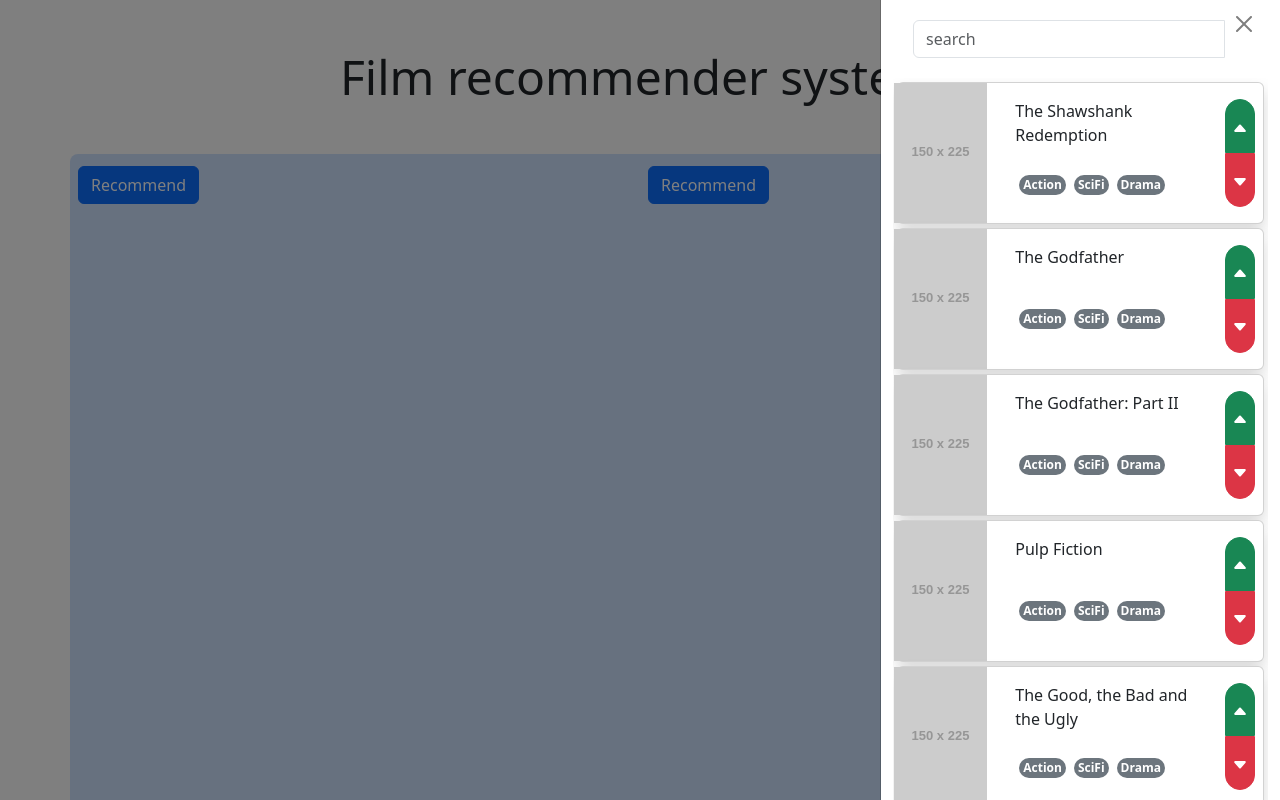
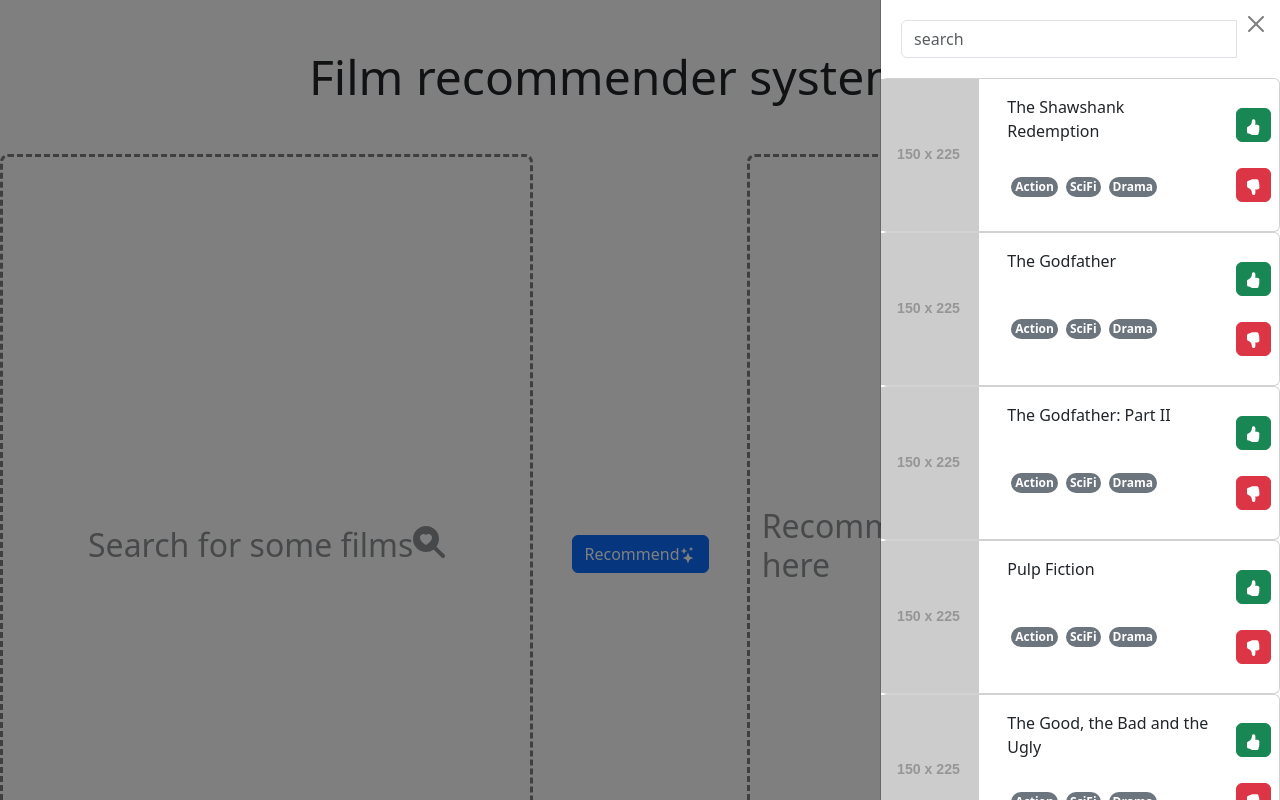
Before and after one commit to rat-nick/deepRec-frontend, a React (Create React App) app: page / in a window 1280 px wide. Both pictures are taken after a click on the button 1243 px from the left and 85 px from the top of the page. Shown: the top 800 px of the page. Built offline with nearby package versions, Linux system fonts and the light colour scheme.

Commit message:
restructured item lists

```diff
--- a/src/App.css
+++ b/src/App.css
@@ -32,7 +32,12 @@
   from {
     transform: rotate(0deg);
   }
+
   to {
     transform: rotate(360deg);
   }
 }
+
+.border-dashed {
+  border-style: dashed !important;
+}
--- a/src/App.js
+++ b/src/App.js
@@ -1,16 +1,65 @@
-import React, { useState } from 'react';
+import React, { useEffect, useState } from 'react';
 import 'bootstrap/dist/css/bootstrap.css';
 import ItemList from './components/ItemList/ItemList';
 import films from './movies.json';
 import "bootstrap/dist/js/bootstrap.bundle.min";
-import { Search } from 'react-bootstrap-icons';
+import { Search, SearchHeartFill, Stars } from 'react-bootstrap-icons';
+import './App.css';
+
+
 
 function App() {
-  const [searchResults, setSearchResults] = useState(films.slice(0, 10))
-  const [liked, setLiked] = useState([])
-  const [disliked, setDisliked] = useState([])
+  const [searchResults, setSearchResults] = useState(films.slice(0, 20))
   const [preferences, setPreferences] = useState([])
   const [recommendations, setRecommendations] = useState([])
+
+  let preferenceList =
+    <h4 className="col-12 col-md d-flex align-items-center border-dashed justify-content-center border border-black border-3 rounded-3 opacity-50 ">
+      <p className='justify-content-center h2 d-flex'>
+        Search for some films <SearchHeartFill />
+      </p>
+    </h4 >
+  if (preferences.length > 0) {
+    preferenceList =
+      <div className="col-12 col-md my-2 vh-100">
+        <ItemList
+          items={[...preferences]}
+          onItemRemove={(item) => {
+            item.status = 0;
+            setPreferences(prev => prev.filter(x => x !== item));
+          }}>
+        </ItemList>
+      </div>
+  }
+
+  let recomendationsList =
+    <h4 className="col-12 col-md d-flex align-items-center justify-content-center border border-dashed border-black border-3 rounded-3 opacity-50">
+      <div className='justify-content-center h2 d-flex'>
+        Recommendations appear here <Stars />
+      </div>
+    </h4>
+  if (recommendations.length > 0) {
+    recomendationsList =
+      <div className='col-12 col-md vh-100'>
+        <ItemList
+          items={recommendations}
+          className='overflow-auto'
+          onItemLike={(item) => {
+            item.status = 1;
+            setPreferences([item, ...preferences]);
+            setRecommendations(prev => prev.filter(x => x !== item))
+          }}
+          onItemDislike={(item) => {
+            item.status = -1;
+            setPreferences([item, ...preferences])
+            setRecommendations(prev => prev.filter(x => x !== item))
+          }}></ItemList>
+      </div>
+  }
+
+
+
+
 
   return (
     <div className="container-fluid m-0 p-0">
@@ -20,14 +69,14 @@
         data-bs-toggle="offcanvas"
         data-bs-target="#searchPanel"
         aria-controls="offcanvasExample">
-      <Search className='fw-bold display-6'/>
+        <Search className='fw-bold display-6' />
       </button>
-    <div className="container-xl">
+      <div className="container-xxl m-auto">
         <div className="row my-5 text-center align-content-center justify-content-center display-5">
           Film recommender system
         </div>
-      <div className="row rounded-3 bg-primary-subtle">
 
+        {/* Search Panel Off Canvas */}
         <div className="offcanvas offcanvas-end " tabIndex="-1" id='searchPanel' aria-labelledby="offcanvasLabel">
           <div className='offcanvas-header'>
 
@@ -37,41 +86,47 @@
             </div>
           </div>
           <ItemList
-            id = "searchResults"
-            className='offcanvas-body overflow-scroll'
+            id="searchResults"
+            className='offcanvas-body overflow-scroll '
             items={[...searchResults].filter(x =>
               !preferences.includes(x) &&
               !recommendations.includes(x)
               //|| Boolean(1)
             )
             }
-            positiveAction={(item) => { item.status = 1; setPreferences([item, ...preferences]) }}
-            negativeAction={(item) => { item.status = -1; setPreferences([item, ...preferences]) }}
+            onItemLike={(item) => {
+              item.status = 1;
+              setPreferences([item, ...preferences])
+              setSearchResults(prev => prev.filter(x => x !== item))
+            }}
+            onItemDislike={(item) => {
+              item.status = -1;
+              setPreferences([item, ...preferences])
+              setSearchResults(prev => prev.filter(x => x !== item))
+            }}
           />
 
         </div>
-        <div className="col-12 col-md gx-2 my-2">
-          <div className="form-check justify-content-center ps-0">
-            <button type="submit" className="btn btn-primary m-1 justify-content-center">Recommend</button>
+
+        {/* ItemLists */}
+        <div className="row rounded-3 vh-100" >
+
+
+          {/* List of prefered items */}
+          {preferenceList}
+          <div class='col-12 col-md-2 justify-content-center d-flex align-items-center'>
+            <button className='btn btn-primary'>
+              Recommend
+              <Stars></Stars>
+            </button>
           </div>
-          <ItemList
-            items={[...preferences]}
-            // className='overflow-auto'
-            positiveAction={(item) => { item.status = 1; setPreferences([item, ...preferences]) }}
-            negativeAction={(item) => { item.status = -1; setPreferences([item, ...preferences]) }}>
-          </ItemList>
+          {/* List of recommended items */}
+          {recomendationsList}
 
-        </div>
-        <div className='col-12 col-md gx-4 my-2'>
-          <div className="form-check justify-content-center ps-0">
-            <button type="submit" className="btn btn-primary m-1 justify-content-center">Recommend</button>
-          </div>
-          <ItemList items={recommendations} className='overflow-auto'></ItemList>
-        </div>
         </div>
       </div >
 
-    </div>
+    </div >
   );
 }
 
--- a/src/components/ItemCard/ItemCard.js
+++ b/src/components/ItemCard/ItemCard.js
@@ -2,36 +2,27 @@
 import './ItemCard.css';
 import 'bootstrap/dist/css/bootstrap.css';
 import PropTypes from 'prop-types';
-import { CaretUpFill, CaretDownFill, XLg } from 'react-bootstrap-icons';
+import { HandThumbsUpFill, HandThumbsDownFill, XLg } from 'react-bootstrap-icons';
 
 
 const ItemCard = (props) => {
-  let bg = () => {
-    switch (props.status) {
-      case 1:
-        return 'bg-success-subtle';
-      case -1:
-        return 'bg-danger-subtle';
-      default:
-        return 'bg-white';
-    }
-  }
 
-  let likeButton = <button className="btn btn-success p-0 rounded-top-5 rounded-bottom-0 fw-bolder" onClick={() => props.onLike(props)}><CaretUpFill /></button>
-  let dislikeButton = <button className="btn btn-danger p-0 rounded-bottom-5 rounded-top-0 fw-bolder" onClick={() => props.onDislike(props)}><CaretDownFill /></button>
+  let likeButton = <button className="btn btn-success m-auto p-1 fw-bolder" onClick={() => props.onLike()}><HandThumbsUpFill /></button>
+  let dislikeButton = <button className="btn btn-danger m-auto p-1 fw-bolder" onClick={() => props.onDislike()}><HandThumbsDownFill /></button>
+  let deleteButton = <button className="btn btn-warning m-auto p-1 fw-bolder" onClick={() => props.onRemove()}><XLg /></button>
+  let buttons = <React.Fragment>{likeButton}{dislikeButton}</React.Fragment>
 
+  let bg = 'bg-white'
   if (props.status === 1)
-    likeButton = <button className="btn btn-warning p-0 rounded-top-5 rounded-bottom-0 fw-bolder" onClick={() => props.onLike(props)}><XLg /></button>
-
+    bg = 'bg-success-subtle'
   if (props.status === -1)
-    dislikeButton = <button className="btn btn-warning p-0 rounded-bottom-5 rounded-top-0 fw-bolder" onClick={() => props.onDislike(props)}><XLg /></button>
-
+    bg = 'bg-danger-subtle'
 
 
 
   return (
-    <div className={"card rounded m-1 shadow " + bg} >
-      <div className="card-body row py-0 ps-0">
+    <div className={`card col ${bg}`}>
+      <div div className="card-body row py-0 ps-0">
         <img src={props.imageURL} alt="Card" className="card-img-left p-0 col-3 ms-2" />
         <div className="row col ms-1 mt-3">
           <div>{props.title}</div>
@@ -42,8 +33,7 @@
           </div>
         </div>
         <div className="col-2 row p-3 py-3">
-          {likeButton}
-          {dislikeButton}
+          {props.status === 0 ? buttons : deleteButton}
         </div>
       </div>
     </div >
@@ -56,8 +46,6 @@
   description: PropTypes.string,
   genres: PropTypes.array,
   year: PropTypes.number,
-  onLike: PropTypes.func,
-  onDislike: PropTypes.func,
   status: PropTypes.number,
 }
 
@@ -67,7 +55,6 @@
   description: "Lorem ipsum, dolor sit amet consectetur adipisicing elit. Nostrum deserunt quidem enim optio eos omnis itaque cum incidunt corporis officiis! Non, minus ex distinctio incidunt consectetur assumenda ipsam ut ipsum.",
   genres: ["Action", "SciFi", "Drama"],
   year: 2000,
-  onLike: () => console.log(`Liked `),
   status: 0,
 }
 
--- a/src/components/ItemList/ItemList.js
+++ b/src/components/ItemList/ItemList.js
@@ -8,9 +8,11 @@
   <div className="item-list overflow-scroll" style={{ height: "100vh" }}>
     {[...props.items].map((item) => (
       <ItemCard
-        onLike={() => props.positiveAction(item)}
-        onDislike={() => props.negativeAction(item)}
-        {...item}></ItemCard>
+        onLike={() => props.onItemLike(item)}
+        onDislike={() => props.onItemDislike(item)}
+        onRemove={() => props.onItemRemove(item)}
+        {...item}>
+      </ItemCard>
     ))}
   </div >
 
@@ -18,14 +20,17 @@
 
 ItemList.propTypes = {
   items: PropTypes.arrayOf(PropTypes.object),
-  positiveAction: PropTypes.func,
-  negativeAction: PropTypes.func,
+  onItemLike: PropTypes.func,
+  onItemDislike: PropTypes.func,
+  onItemRemove: PropTypes.func,
+
 };
 
 ItemList.defaultProps = {
   items: [],
-  positiveAction: () => console.log("positive action"),
-  negativeAction: () => console.log("negative action"),
+  onItemLike: () => console.log(`Liked`),
+  onItemDislike: () => console.log(`Disliked`),
+  onItemRemove: () => console.log(`Removed`),
 };
 
 export default ItemList;
```
Lines whose indentation alone changed are shown as unchanged.
